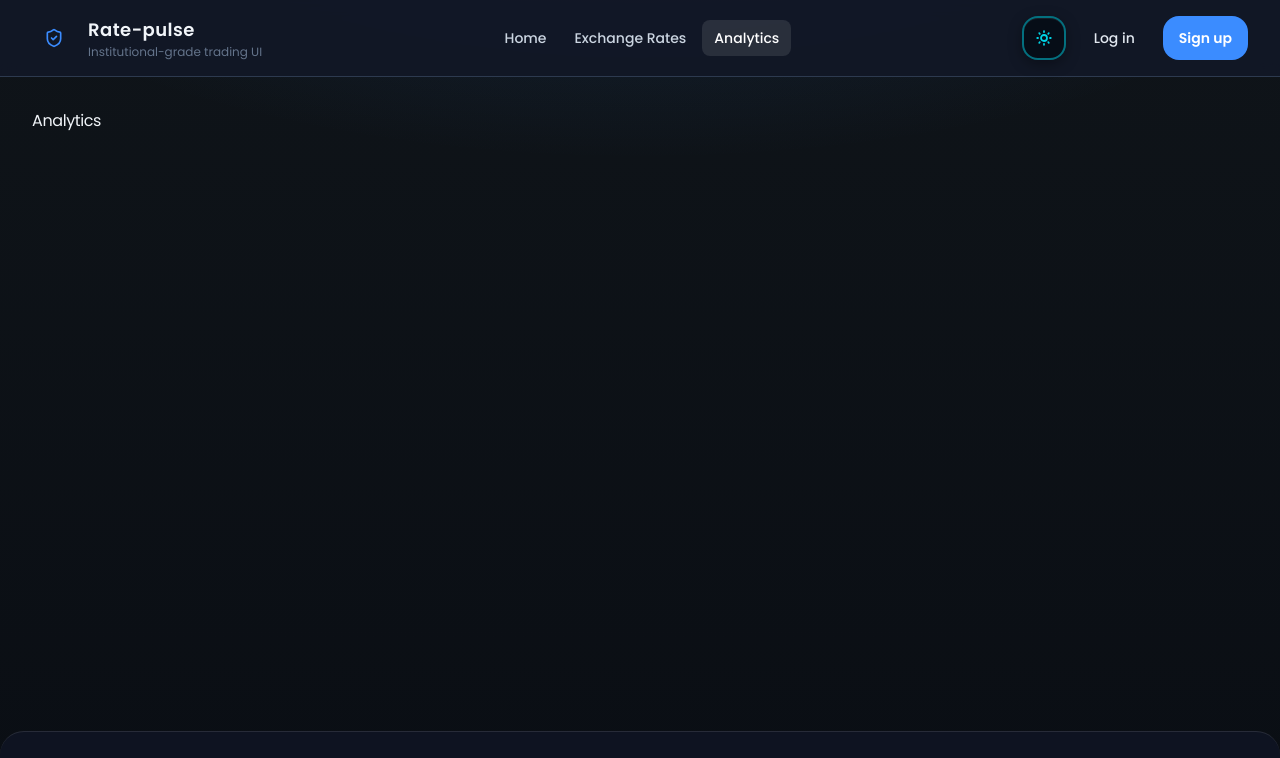
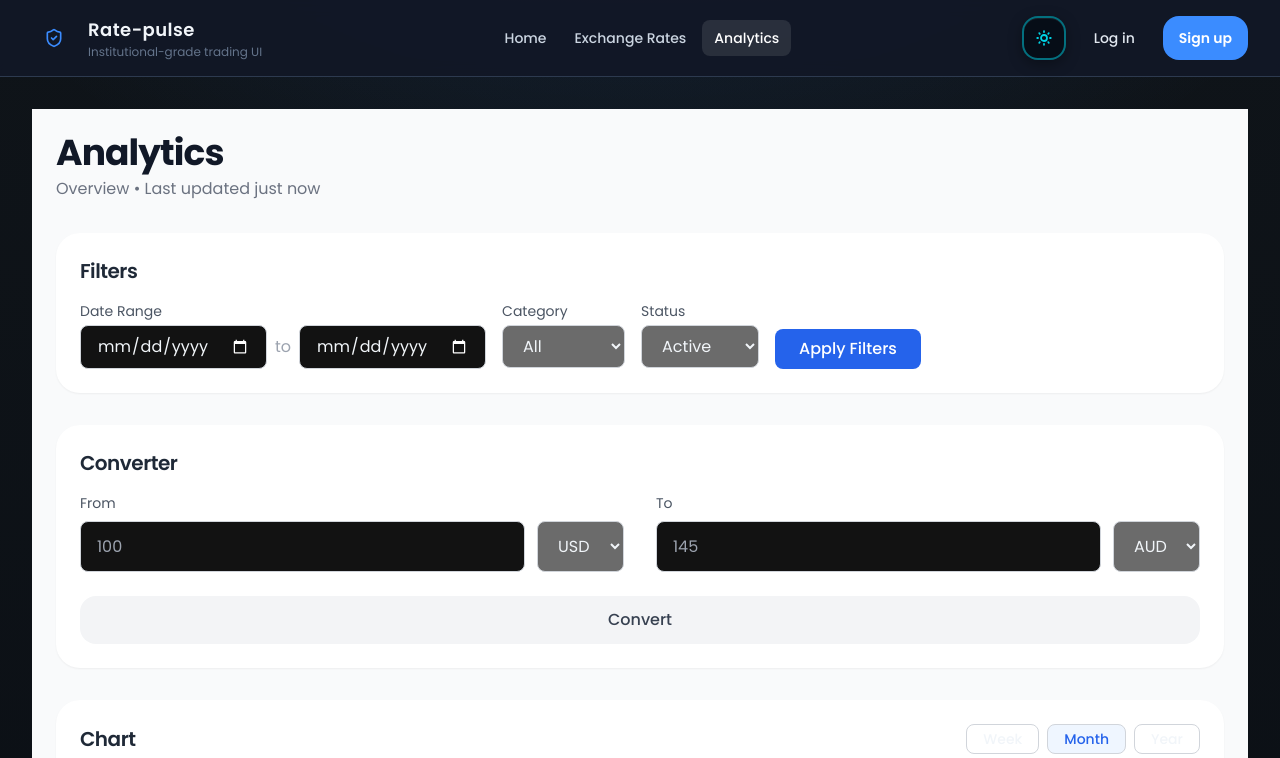
Before and after one commit to ThanhVinhTong/rate-pulse, a Next.js app in the folder client/: page /analytics in a window 1280 px wide. Shown: the top 758 px of the page. Built offline with nearby package versions, Linux system fonts and the light colour scheme; no server answers.

Commit message:
feat: added structure for analytics page

```diff
--- a/client/src/app/analytics/page.tsx
+++ b/client/src/app/analytics/page.tsx
@@ -1,7 +1,121 @@
 export default function AnalyticsPage() {
-  return (
-    <div>
-      <h1>Analytics</h1>
-    </div>
-  );
-}
+    return (
+      <div className="min-h-screen bg-gray-50 p-6">
+        <div className="max-w-7xl mx-auto">
+          {/* Header */}
+          <div className="mb-8">
+            <h1 className="text-4xl font-bold text-gray-900">Analytics</h1>
+            <p className="text-gray-500 mt-1">Overview • Last updated just now</p>
+          </div>
+
+          {/* Filters Section - ADD FILTERS HERE*/}
+          <div className="bg-white rounded-2xl shadow-sm p-6 mb-8">
+            <h2 className="text-xl font-semibold text-gray-800 mb-4">Filters</h2>
+            <div className="flex flex-wrap gap-4">
+              {/* Example filters - ADD FILTERS HERE*/}
+              <div>
+                <label className="block text-sm text-gray-600 mb-1">Date Range</label>
+                <div className="flex gap-2">
+                  <input
+                    type="date"
+                    className="border border-gray-300 rounded-lg px-4 py-2 focus:outline-none focus:border-blue-500"
+                  />
+                  <span className="flex items-center text-gray-400">to</span>
+                  <input
+                    type="date"
+                    className="border border-gray-300 rounded-lg px-4 py-2 focus:outline-none focus:border-blue-500"
+                  />
+                </div>
+              </div>
+
+              <div>
+                <label className="block text-sm text-gray-600 mb-1">Category</label>
+                <select className="border border-gray-300 rounded-lg px-4 py-2 focus:outline-none focus:border-blue-500">
+                  <option>All</option>
+                  <option>Sales</option>
+                  <option>Revenue</option>
+                  <option>Users</option>
+                </select>
+              </div>
+
+              <div>
+                <label className="block text-sm text-gray-600 mb-1">Status</label>
+                <select className="border border-gray-300 rounded-lg px-4 py-2 focus:outline-none focus:border-blue-500">
+                  <option>Active</option>
+                  <option>Inactive</option>
+                  <option>All</option>
+                </select>
+              </div>
+
+              <button className="mt-auto bg-blue-600 hover:bg-blue-700 text-white px-6 py-2 rounded-lg font-medium">
+                Apply Filters
+              </button>
+            </div>
+          </div>
+
+          {/* Converter Section */}
+          <div className="bg-white rounded-2xl shadow-sm p-6 mb-8">
+            <h2 className="text-xl font-semibold text-gray-800 mb-4">Converter</h2>
+            <div className="grid grid-cols-1 md:grid-cols-2 gap-8">
+              <div>
+                <label className="block text-sm text-gray-600 mb-2">From</label>
+                <div className="flex gap-3">
+                  <input
+                    type="number"
+                    placeholder="100"
+                    className="flex-1 border border-gray-300 rounded-lg px-4 py-3 focus:outline-none focus:border-blue-500"
+                  />
+                  <select className="border border-gray-300 rounded-lg px-4 py-3 focus:outline-none focus:border-blue-500">
+                    <option>USD</option>
+                    <option>EUR</option>
+                    <option>AUD</option>
+                  </select>
+                </div>
+              </div>
+
+              <div>
+                <label className="block text-sm text-gray-600 mb-2">To</label>
+                <div className="flex gap-3">
+                  <input
+                    type="number"
+                    placeholder="145"
+                    className="flex-1 border border-gray-300 rounded-lg px-4 py-3 focus:outline-none focus:border-blue-500"
+                    readOnly
+                  />
+                  <select className="border border-gray-300 rounded-lg px-4 py-3 focus:outline-none focus:border-blue-500">
+                    <option>AUD</option> {/* THERE IS Currency type from @/types/exchange-rates.ts*/}
+                    <option>USD</option>
+                    <option>EUR</option>
+                  </select>
+                </div>
+              </div>
+            </div>
+            <button className="mt-6 w-full bg-gray-100 hover:bg-gray-200 text-gray-700 py-3 rounded-xl font-medium">
+              Convert
+            </button>
+          </div>
+
+          {/* Chart Section */}
+          <div className="bg-white rounded-2xl shadow-sm p-6">
+            <div className="flex items-center justify-between mb-6">
+              <h2 className="text-xl font-semibold text-gray-800">Chart</h2>
+              <div className="flex gap-2">
+                <button className="px-4 py-1 text-sm font-medium rounded-lg border border-gray-300">Week</button>
+                <button className="px-4 py-1 text-sm font-medium rounded-lg border border-gray-300 bg-blue-50 text-blue-600">Month</button>
+                <button className="px-4 py-1 text-sm font-medium rounded-lg border border-gray-300">Year</button>
+              </div>
+            </div>
+
+            {/* Simple chart placeholder - you can replace with Chart.js / Recharts later */}
+            <div className="h-96 bg-gray-100 rounded-2xl flex items-center justify-center border border-dashed border-gray-300">
+              <div className="text-center">
+                <div className="text-5xl mb-2">📊</div>
+                <p className="text-gray-400 font-medium">Your chart will appear here</p>
+                <p className="text-xs text-gray-500 mt-1">Replace this div with your charting library</p>
+              </div>
+            </div>
+          </div>
+        </div>
+      </div>
+    );
+  }
```
